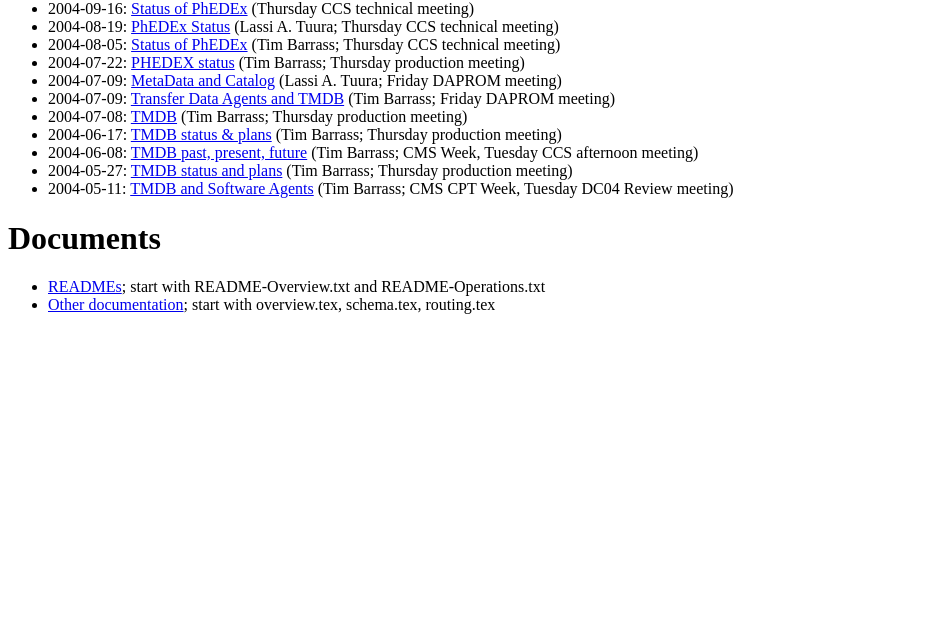
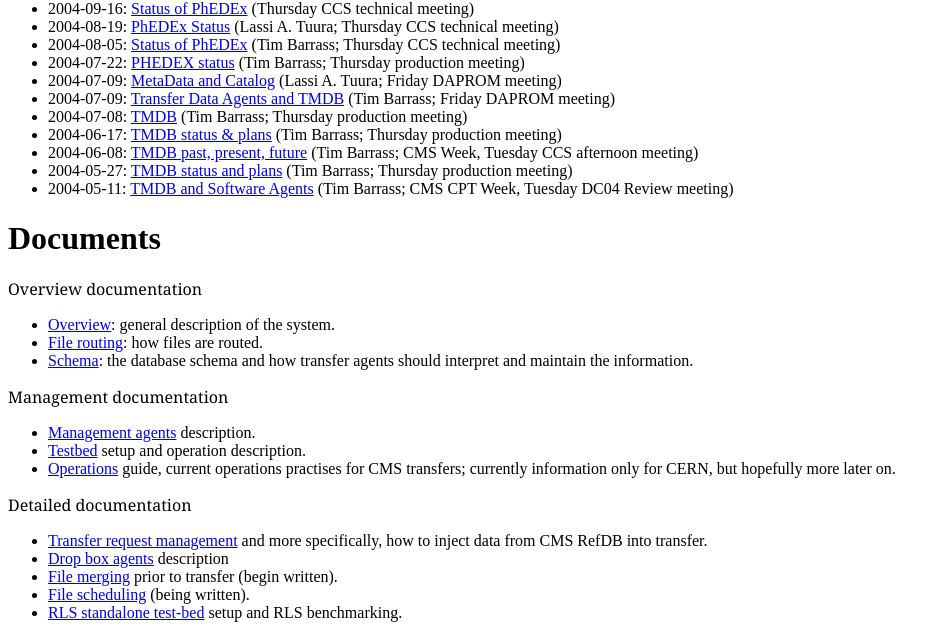
Before and after one commit to dmwm/PHEDEX, a plain HTML site: page Documentation/WebSite/main.html in a window 1280 px wide. Shown: the part 590-1228 px from the top of the page, without its empty margins (0-946 px from the left). Before the commit the page ends 920 px from the top, so only its background shows below. Drawn offline with Linux system fonts and the light colour scheme.

Commit message:
categorise documenation

```diff
--- a/Documentation/WebSite/main.html
+++ b/Documentation/WebSite/main.html
@@ -66,9 +66,27 @@ are welcome to file bug reports and support requests at our
 
 <h1>Documents</h1>
 
+<p>Overview documentation</p>
 <ul>
- <li> <a href="http://cmsdoc.cern.ch/swdev/viewcvs/viewcvs.cgi/TMAgents/AgentToolkitExamples/DropBox/?cvsroot=TMAgents">READMEs</a>; start with README-Overview.txt and README-Operations.txt</li>
- <li> <a href="http://cmsdoc.cern.ch/swdev/viewcvs/viewcvs.cgi/TMAgents/AgentDocs/?cvsroot=TMAgents">Other documentation</a>; start with overview.tex, schema.tex, routing.tex</li>
+ <li> <a href="http://cmsdoc.cern.ch/swdev/viewcvs/viewcvs.cgi/TMAgents/AgentDocs/overview.tex?cvsroot=TMAgents">Overview</a>: general description of the system.</li>
+ <li> <a href="http://cmsdoc.cern.ch/swdev/viewcvs/viewcvs.cgi/TMAgents/AgentDocs/routing.tex?cvsroot=TMAgents">File routing</a>: how files are routed.</li>
+ <li> <a href="http://cmsdoc.cern.ch/swdev/viewcvs/viewcvs.cgi/TMAgents/AgentDocs/schema.tex?cvsroot=TMAgents">Schema</a>: the database schema and how transfer agents should interpret and maintain the information.</li>
+</ul>
+
+<p>Management documentation</p>
+<ul>
+ <li> <a href="http://cmsdoc.cern.ch/swdev/viewcvs/viewcvs.cgi/TMAgents/AgentToolkitExamples/Managers/readme?cvsroot=TMAgents">Management agents</a> description.</li>
+ <li> <a href="http://cmsdoc.cern.ch/swdev/viewcvs/viewcvs.cgi/TMAgents/AgentToolkitExamples/NodeTestbed/readme?cvsroot=TMAgents">Testbed</a> setup and operation description.</li>
+ <li> <a href="http://cmsdoc.cern.ch/swdev/viewcvs/viewcvs.cgi/TMAgents/AgentToolkitExamples/DropBox/README-Operations.txt?cvsroot=TMAgents">Operations</a> guide, current operations practises for CMS transfers; currently information only for CERN, but hopefully more later on.</li>
+</ul>
+
+<p>Detailed documentation</p>
+<ul>
+ <li> <a href="http://cmsdoc.cern.ch/swdev/viewcvs/viewcvs.cgi/TMAgents/AgentToolkitExamples/DropBox/README-RefDB.txt?cvsroot=TMAgents">Transfer request management</a> and more specifically, how to inject data from CMS RefDB into transfer.</li>
+ <li> <a href="http://cmsdoc.cern.ch/swdev/viewcvs/viewcvs.cgi/TMAgents/AgentToolkitExamples/DropBox/README-Agents.txt?cvsroot=TMAgents">Drop box agents</a> description</a></li>
+ <li> <a href="http://cmsdoc.cern.ch/swdev/viewcvs/viewcvs.cgi/TMAgents/AgentToolkitExamples/DropBox/README-Funnel.txt?cvsroot=TMAgents">File merging</a> prior to transfer (begin written).</a></li>
+ <li> <a href="http://cmsdoc.cern.ch/swdev/viewcvs/viewcvs.cgi/TMAgents/AgentToolkitExamples/DropBox/README-Schedule.txt?cvsroot=TMAgents">File scheduling</a> (being written).</a></li>
+ <li> <a href="http://cmsdoc.cern.ch/swdev/viewcvs/viewcvs.cgi/TMAgents/AgentToolkitExamples/RLSTEst/README.txt?cvsroot=TMAgents">RLS standalone test-bed</a> setup and RLS benchmarking.</a></li>
 </ul>
 
 </body>
```
